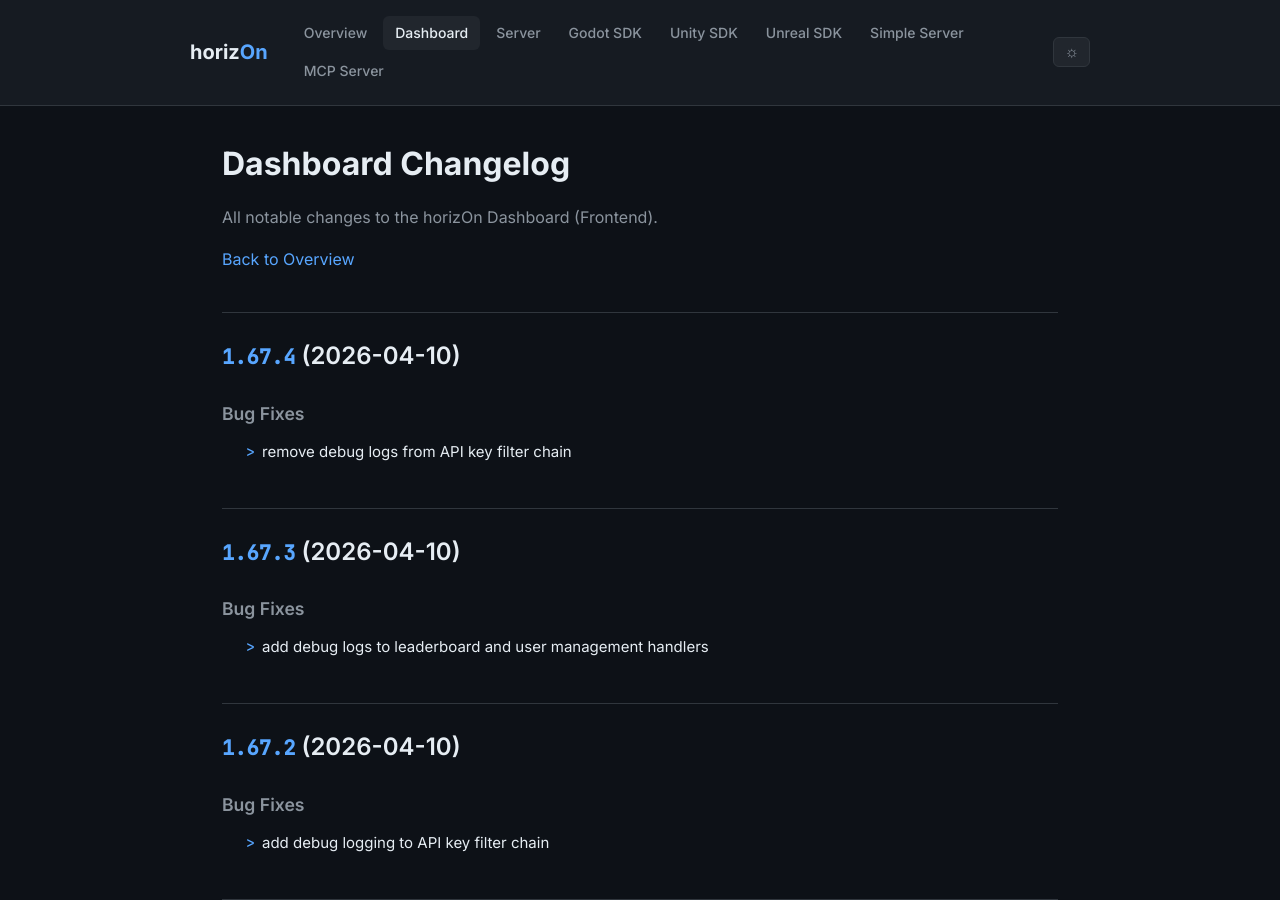
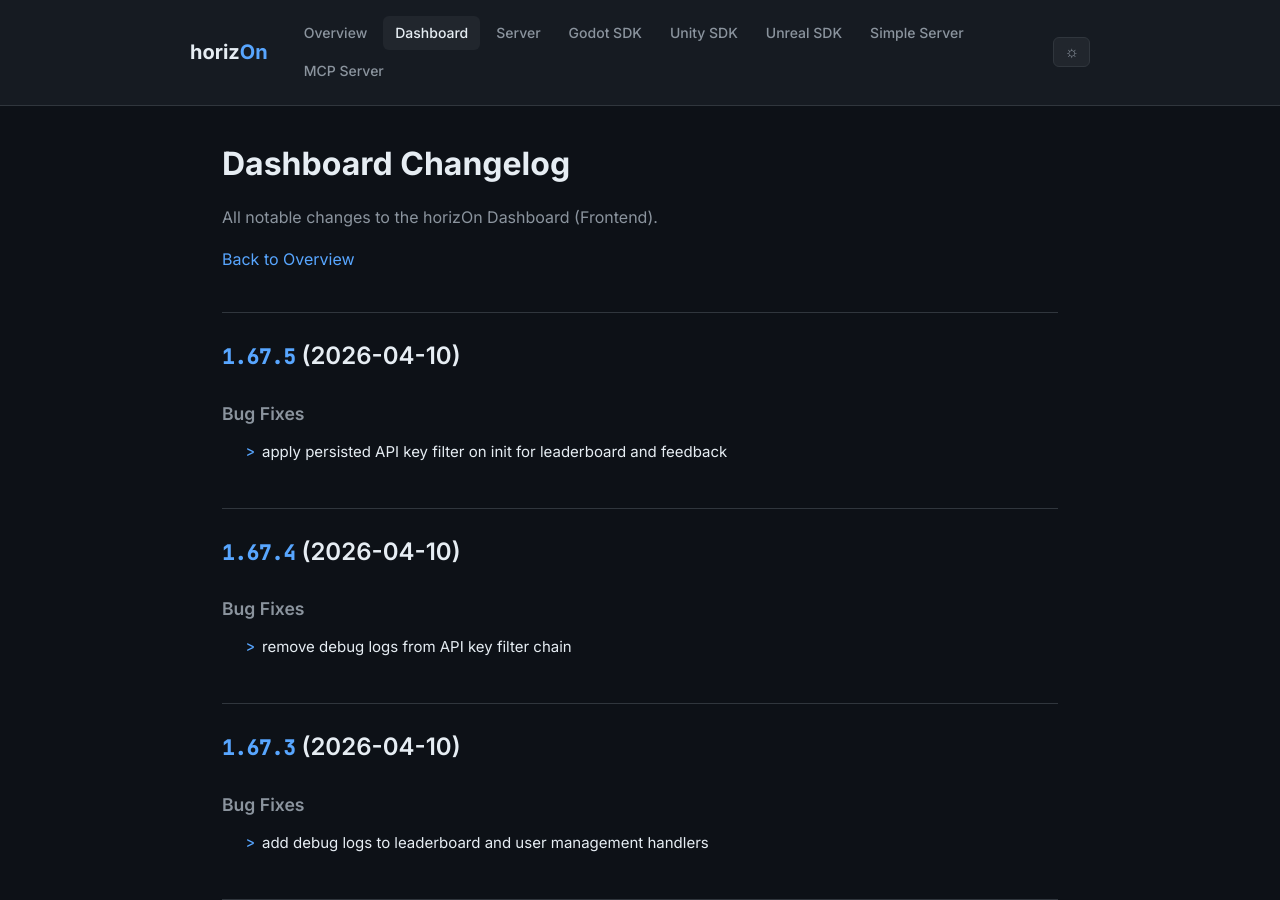
Before and after one commit to ProjectMakersDE/horizOn-Changelog, a Jekyll site: the page built from dashboard-changelog.md, in a window 1280 px wide and 900 px high. Built offline with Jekyll 4.4.1, drawn with Linux system fonts in a browser that asks for light colours.

Commit message:
chore: sync changelogs [skip ci]

```diff
--- a/dashboard-changelog.md
+++ b/dashboard-changelog.md
@@ -8,6 +8,13 @@ title: Dashboard Changelog
 All notable changes to the horizOn Dashboard (Frontend).
 
 [Back to Overview](.)
+
+## [1.67.5](https://github.com/ProjectMakersDE/horizOn-Dashboard/compare/v1.67.4...v1.67.5) (2026-04-10)
+
+
+### Bug Fixes
+
+* apply persisted API key filter on init for leaderboard and feedback ([5c422f7](https://github.com/ProjectMakersDE/horizOn-Dashboard/commit/5c422f7a1655acc4d5450a0769d99d9044cc855b))
 
 ## [1.67.4](https://github.com/ProjectMakersDE/horizOn-Dashboard/compare/v1.67.3...v1.67.4) (2026-04-10)
 
```
Also changed, not shown: index.md (+1 -1 lines).
